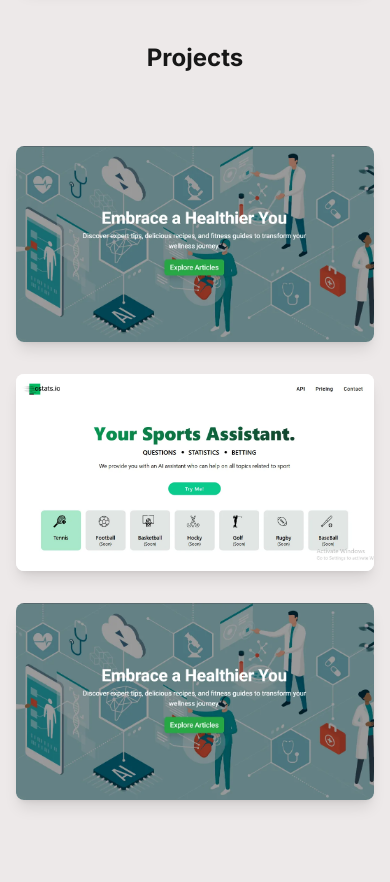
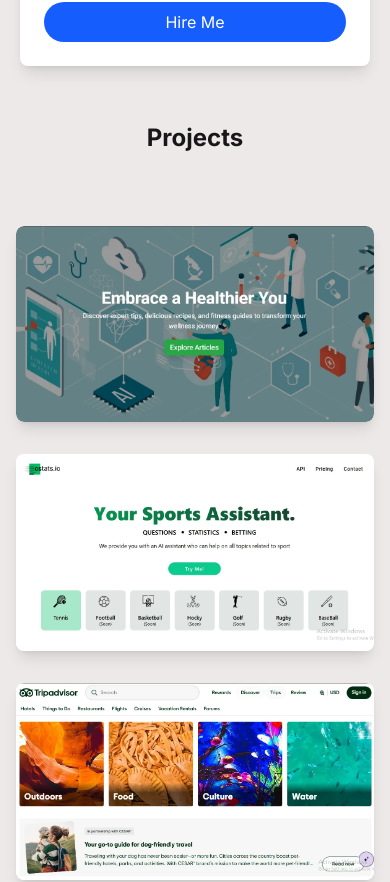
Before and after one commit to abdullahwebdev9176/portfolio-project, a Next.js app: page / in a window 390 px wide. Shown: the part 5049-5931 px from the top of the page. Built offline with nearby package versions, Linux system fonts and the light colour scheme.

Commit message:
added projects

```diff
--- a/Assets/data.js
+++ b/Assets/data.js
@@ -2,10 +2,12 @@
 import AboutImg from '@/Assets/Images/about-img.png';
 import blogImg from '@/Assets/Images/blogs-website.webp';
 import cstats from '@/Assets/Images/cstats.webp';
+import tripAdvisorImg from '@/Assets/Images/trip-advisor.webp';
 
 export const assets = {
     HeroImg,
     AboutImg,
     blogImg,
-    cstats
+    cstats,
+    tripAdvisorImg
 };
--- a/app/page.jsx
+++ b/app/page.jsx
@@ -8,7 +8,7 @@
 
 export default function Home() {
   return (
-    <div className="font-sans min-h-screen lg:p-8 pb-20 gap-16 sm:p-20">
+    <div className="font-sans min-h-screen  pb-20 gap-16 py-20">
       <main className="container mx-auto">
         <HeroSection />
         <AboutSection />
--- a/components/homeComponents/ProjectSection.jsx
+++ b/components/homeComponents/ProjectSection.jsx
@@ -1,3 +1,5 @@
+'use client'
+
 import { assets } from '@/Assets/data'
 import Image from 'next/image'
 import React from 'react'
@@ -13,12 +15,12 @@
         {
             title: "CSTATS Website",
             image: assets.cstats,
-            link: "https://hafsa-health-blogger.vercel.app/"
+            link: "https://cstats.io/"
         },
         {
-            title: "Blog Website",
-            image: assets.blogImg,
-            link: "https://cstats.io/"
+            title: "Trip Advisor",
+            image: assets.tripAdvisorImg,
+            link: "https://www.tripadvisor.com/"
         },
     ];
 
@@ -32,9 +34,28 @@
                 {projects.map((project, index)=>{
                     return(
                         <div className='w-full md:w-1/3 p-4' key={index}>
-                            <div className='bg-[var(--cardBg)] rounded-lg shadow-lg h-full flex flex-col'>
+                            <div className='bg-[var(--cardBg)] rounded-lg shadow-lg h-full flex flex-col relative group overflow-hidden cursor-pointer'>
                                 <div className='relative pt-[55%]'>
-                                    <Image src={project.image} alt={project.title} className='absolute top-0 left-0 w-full h-full object-cover rounded-lg' />
+                                    <Image src={project.image} alt={project.title} className='absolute top-0 left-0 w-full h-full object-cover rounded-lg transition-transform duration-300 group-hover:scale-110' />
+
+                                    {/* Blue Overlay with center origin animation */}
+                                    <div className='absolute inset-0 bg-blue-500 rounded-lg scale-0 group-hover:scale-100 transition-transform duration-500 ease-out origin-center flex flex-col justify-center items-center z-10'>
+                                        {/* Project Title */}
+                                        <h3 className='text-white text-xl md:text-2xl font-bold mb-4 text-center px-4'>
+                                            {project.title}
+                                        </h3>
+
+                                        {/* Open Project Button */}
+                                        <a
+                                            href={project.link}
+                                            target="_blank"
+                                            rel="noopener noreferrer"
+                                            className='bg-white text-blue-600 px-6 py-2 rounded-full font-semibold hover:bg-blue-100 transition-colors duration-200'
+                                            onClick={(e) => e.stopPropagation()}
+                                        >
+                                            Open Project
+                                        </a>
+                                    </div>
                                 </div>
                             </div>
                         </div>
```
Also changed, not shown: Assets/Images/trip-advisor.webp (added).
